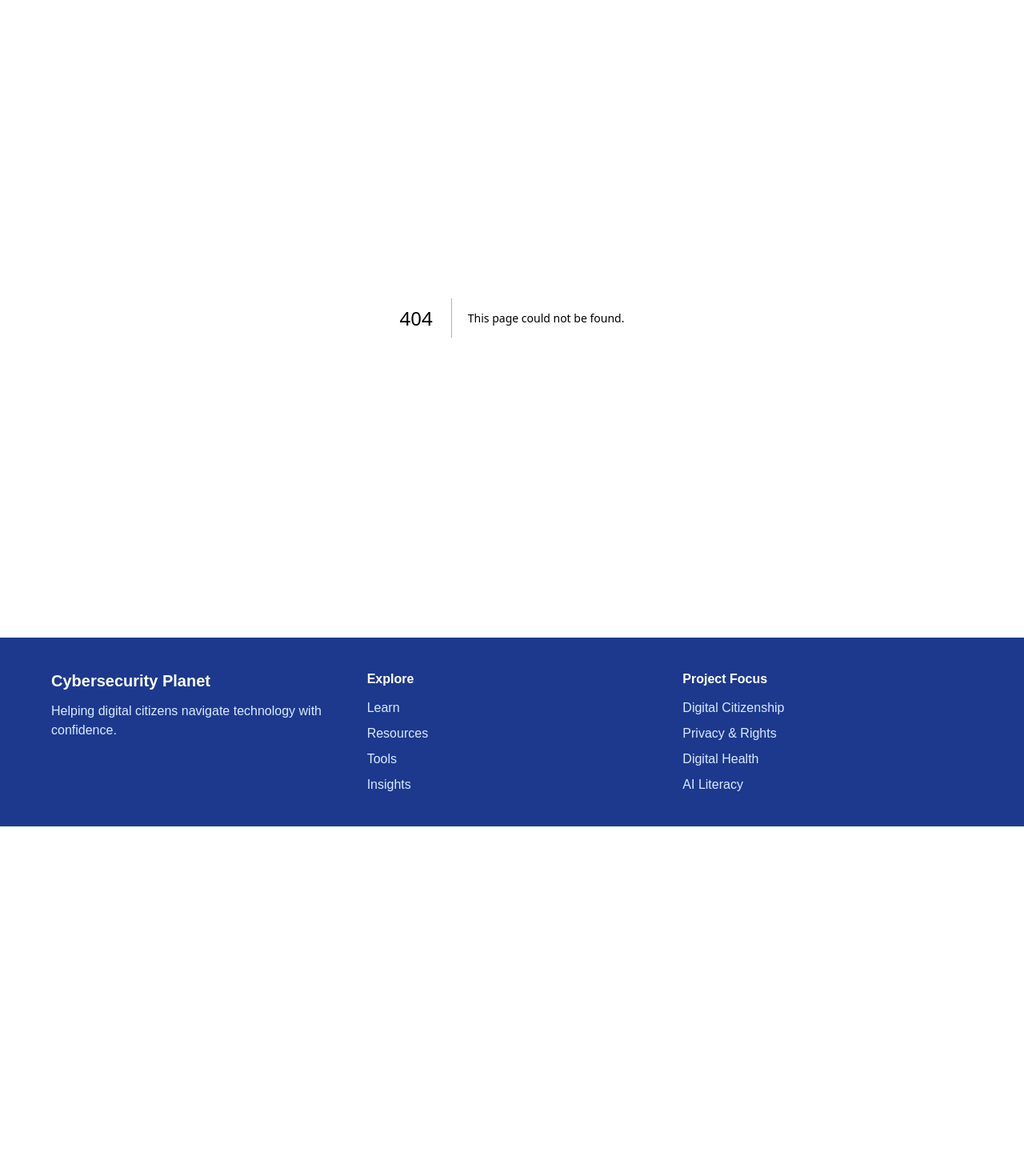
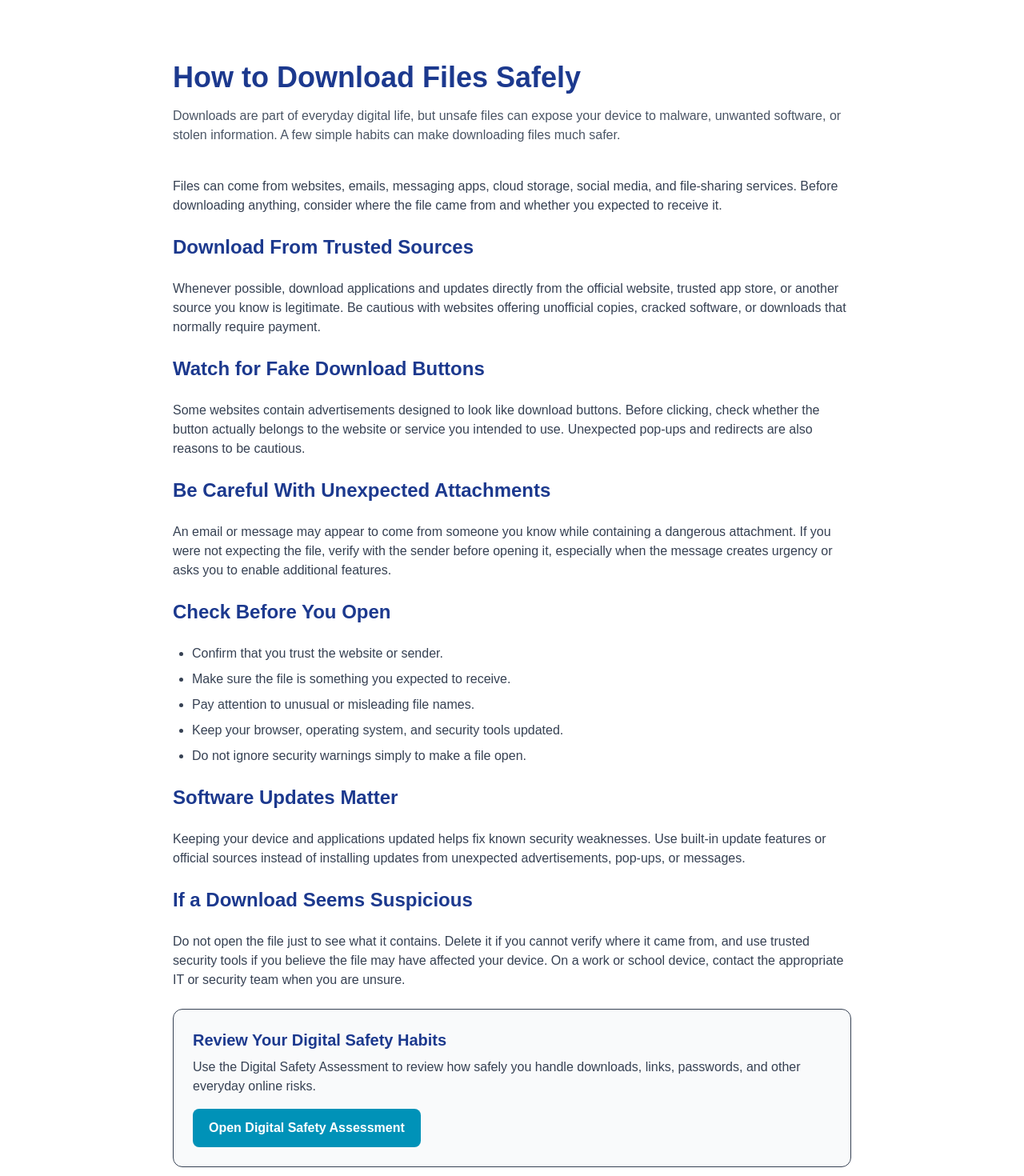
Before and after one commit to Black-widow-codes/Cybersecurity-Planet, a Next.js app: page /learn/digital-safety/how-to-download-files-safely in a window 1280 px wide. Before the commit this address had no page. Shown: the part 80-1550 px from the top of the page at 80% size. Before the commit the page ends 1113 px from the top, so only its background shows below. Built offline with nearby package versions, Linux system fonts and the light colour scheme.

Commit message:
Add safe downloads article

```diff
--- /dev/null
+++ b/src/app/learn/digital-safety/how-to-download-files-safely/page.tsx
@@ -0,0 +1,118 @@
+import Link from "next/link";
+
+export const metadata = {
+  title: "How to Download Files Safely | Cybersecurity Planet",
+  description:
+    "Learn how to recognize risky downloads, choose trusted sources, and reduce the chance of installing malicious software.",
+};
+
+export default function SafeDownloadsArticlePage() {
+  return (
+    <main className="max-w-4xl mx-auto px-6 py-20">
+      <h1 className="text-4xl font-bold text-blue-900">
+        How to Download Files Safely
+      </h1>
+
+      <p className="mt-4 text-gray-600">
+        Downloads are part of everyday digital life, but unsafe files can
+        expose your device to malware, unwanted software, or stolen
+        information. A few simple habits can make downloading files much safer.
+      </p>
+
+      <section className="mt-10 space-y-6 text-gray-700">
+        <p>
+          Files can come from websites, emails, messaging apps, cloud storage,
+          social media, and file-sharing services. Before downloading anything,
+          consider where the file came from and whether you expected to receive
+          it.
+        </p>
+
+        <h2 className="text-2xl font-bold text-blue-900">
+          Download From Trusted Sources
+        </h2>
+
+        <p>
+          Whenever possible, download applications and updates directly from
+          the official website, trusted app store, or another source you know
+          is legitimate. Be cautious with websites offering unofficial copies,
+          cracked software, or downloads that normally require payment.
+        </p>
+
+        <h2 className="text-2xl font-bold text-blue-900">
+          Watch for Fake Download Buttons
+        </h2>
+
+        <p>
+          Some websites contain advertisements designed to look like download
+          buttons. Before clicking, check whether the button actually belongs
+          to the website or service you intended to use. Unexpected pop-ups and
+          redirects are also reasons to be cautious.
+        </p>
+
+        <h2 className="text-2xl font-bold text-blue-900">
+          Be Careful With Unexpected Attachments
+        </h2>
+
+        <p>
+          An email or message may appear to come from someone you know while
+          containing a dangerous attachment. If you were not expecting the
+          file, verify with the sender before opening it, especially when the
+          message creates urgency or asks you to enable additional features.
+        </p>
+
+        <h2 className="text-2xl font-bold text-blue-900">
+          Check Before You Open
+        </h2>
+
+        <ul className="list-disc space-y-2 pl-6">
+          <li>Confirm that you trust the website or sender.</li>
+          <li>Make sure the file is something you expected to receive.</li>
+          <li>Pay attention to unusual or misleading file names.</li>
+          <li>Keep your browser, operating system, and security tools updated.</li>
+          <li>Do not ignore security warnings simply to make a file open.</li>
+        </ul>
+
+        <h2 className="text-2xl font-bold text-blue-900">
+          Software Updates Matter
+        </h2>
+
+        <p>
+          Keeping your device and applications updated helps fix known security
+          weaknesses. Use built-in update features or official sources instead
+          of installing updates from unexpected advertisements, pop-ups, or
+          messages.
+        </p>
+
+        <h2 className="text-2xl font-bold text-blue-900">
+          If a Download Seems Suspicious
+        </h2>
+
+        <p>
+          Do not open the file just to see what it contains. Delete it if you
+          cannot verify where it came from, and use trusted security tools if
+          you believe the file may have affected your device. On a work or
+          school device, contact the appropriate IT or security team when you
+          are unsure.
+        </p>
+
+        <div className="rounded-xl border bg-gray-50 p-6">
+          <h3 className="text-xl font-bold text-blue-900">
+            Review Your Digital Safety Habits
+          </h3>
+
+          <p className="mt-2">
+            Use the Digital Safety Assessment to review how safely you handle
+            downloads, links, passwords, and other everyday online risks.
+          </p>
+
+          <Link
+            href="/tools/digital-safety-assessment"
+            className="mt-4 inline-block rounded-lg bg-cyan-600 px-5 py-3 font-semibold text-white hover:bg-cyan-700"
+          >
+            Open Digital Safety Assessment
+          </Link>
+        </div>
+      </section>
+    </main>
+  );
+}
--- a/src/app/learn/digital-safety/page.tsx
+++ b/src/app/learn/digital-safety/page.tsx
@@ -25,6 +25,12 @@ export default function DigitalSafetyPage() {
       description:
         "Learn what malware is, how it reaches devices, common warning signs, and practical ways to reduce your risk.",
       link: "/learn/digital-safety/what-is-malware-and-how-does-it-spread",
+    },
+    {
+      title: "How to Download Files Safely",
+      description:
+        "Learn how to recognize risky downloads, choose trusted sources, and reduce the chance of installing malicious software.",
+      link: "/learn/digital-safety/how-to-download-files-safely",
     },
   ];
 
```
